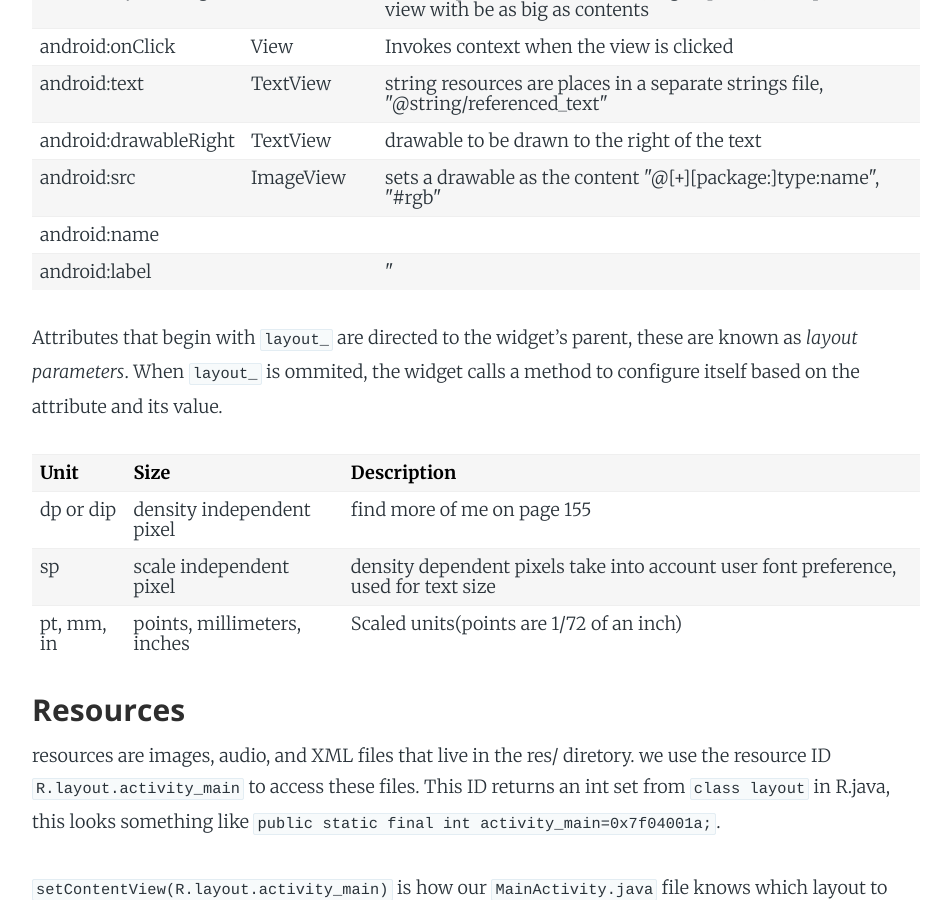
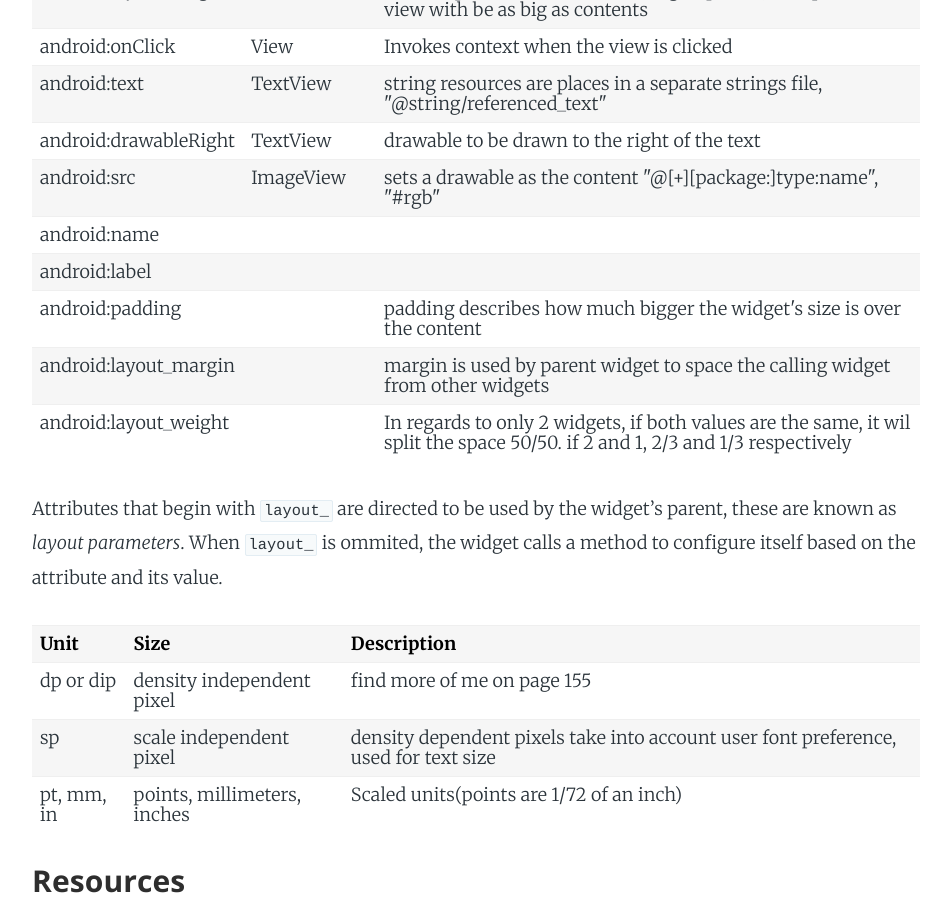
Before and after one commit to Carpk/ShawnKlein, a Jekyll site: the page built from _posts/2016-07-16-introduction-to-android.md, in a window 1280 px wide and 900 px high, scrolled down 6757 px. Shown: the whole window, without its empty margins (164-1115 px from the left). Built offline with Jekyll 4.4.1, drawn with Linux system fonts in a browser that asks for light colours; nearby versions of some CDN libraries; some web fonts are replaced; Markdown is read by kramdown in place of the engine named in the settings; some of the changed text lies outside the part shown.

Commit message:
add additional attributes desciptions to table for widget attributes, change package name from .com to .net

`````diff
--- a/_posts/2016-07-16-introduction-to-android.md
+++ b/_posts/2016-07-16-introduction-to-android.md
@@ -55,7 +55,7 @@ public static final class string {
 ````
 
 ### Activities
-An activity is an instance of `Activity` and is responsible for managing user interactions with a screen of information.
+An activity is an instance of the `Activity` class and is responsible for managing user interactions with a screen of information.
 
 Inside an activity are widgets: can show text, graphics, interact with user, or arrange other widgets on screen. buttons, text input, check boxes.
 
@@ -250,11 +250,26 @@ Attributes are found will go inside our class widgets, they describe how the wid
   <tr>
     <td>android:label</td>
     <td></td>
-    <td>"</td>
+    <td></td>
+  </tr>
+  <tr>
+    <td>android:padding</td>
+    <td></td>
+    <td>padding describes how much bigger the widget's size is over the content</td>
+  </tr>
+  <tr>
+    <td>android:layout_margin</td>
+    <td></td>
+    <td>margin is used by parent widget to space the calling widget from other widgets</td>
+  </tr>
+  <tr>
+    <td>android:layout_weight</td>
+    <td></td>
+    <td>In regards to only 2 widgets, if both values are the same, it wil split the space 50/50. if 2 and 1, 2/3 and 1/3 respectively</td>
   </tr>
 </table>
 
-Attributes that begin with `layout_` are directed to the widget's parent, these are known as _layout parameters_. When `layout_` is ommited, the widget calls a method to configure itself based on the attribute and its value.
+Attributes that begin with `layout_` are directed to be used by the widget's parent, these are known as _layout parameters_. When `layout_` is ommited, the widget calls a method to configure itself based on the attribute and its value.
 
 <table style="width:100%">
   <tr>
`````
Also changed, not shown: other parts of _posts/2016-07-16-introduction-to-android.md (+2 -2 lines).
